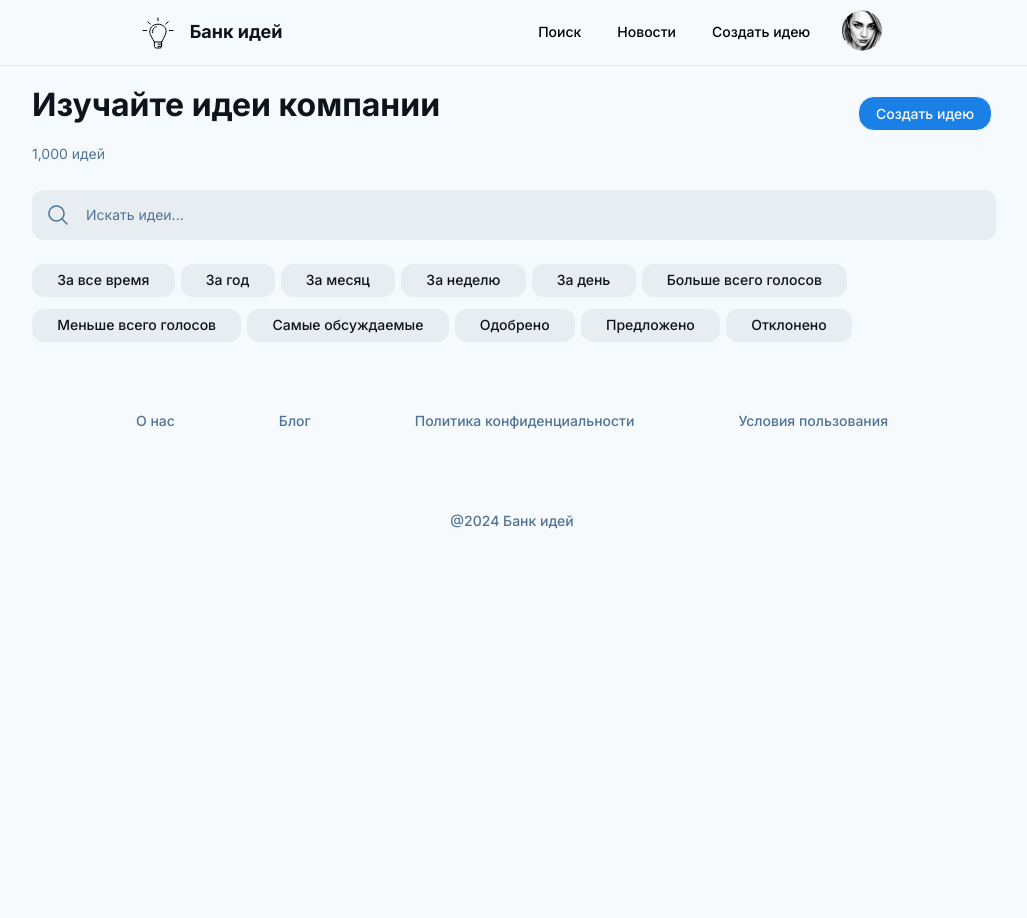
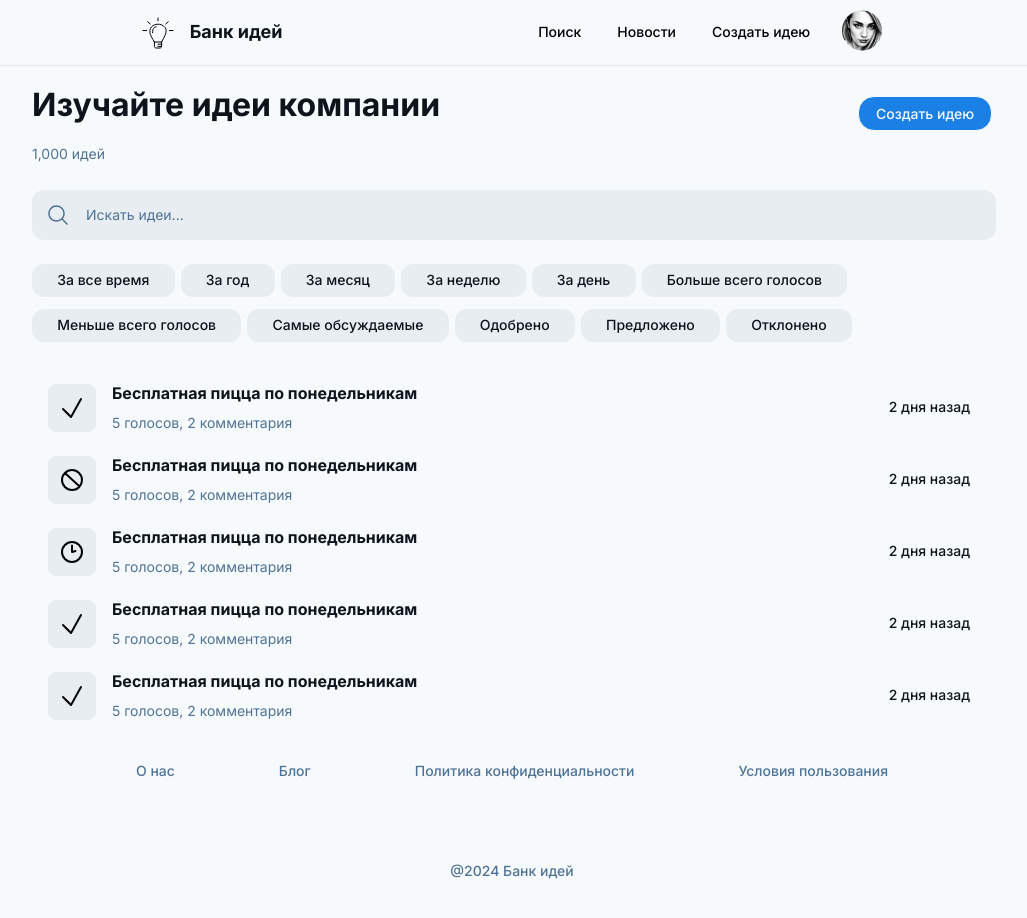
Before and after one commit to Talion220/Bank-of-ideas, a React (Vite) app: page / in a window 1280 px wide. Shown: the top 918 px of the page, without its empty margins (128-1155 px from the left). Before the commit the page ends 800 px from the top, so only its background shows below. Built offline with nearby package versions, Linux system fonts and the light colour scheme.

Commit message:
scrollable container added

```diff
--- a/src/index.scss
+++ b/src/index.scss
@@ -33,9 +33,25 @@ h3{
   font-weight: 700;
   font-size: calc(12px + 6 * (100vw / 1280));
 }
+h4{
+  margin: 0;
+
+}
 a,p,button, input{
   font-size: calc(10px + 4 * (100vw / 1280));
 }
 h1{
   font-size: calc(18px + 14 * (100vw / 1280));
 }
+
+
+::-webkit-scrollbar {
+  width: 8px;
+}
+::-webkit-scrollbar-track {
+  background: $bg-color;
+}
+::-webkit-scrollbar-thumb {
+  background: $blue-color;
+  border-radius: 12px;
+}
--- a/src/widgets/search/searchContent.jsx
+++ b/src/widgets/search/searchContent.jsx
@@ -1,5 +1,8 @@
 import searchIcon from "../../shared/images/search.svg";
 import './searchContent.scss';
+import approved from "../../shared/images/approved.svg";
+import rejected from "../../shared/images/rejected.svg";
+import proposed from "../../shared/images/proposed.svg";
 
 function SearchContent() {
   return (
@@ -28,6 +31,79 @@ function SearchContent() {
             <button>Отклонено</button>
           </form>
       </div>
+
+      <div className="scrollable-container">
+          <div className="ideaBlock">
+            <div className="ideaBlockLeft">
+              <img src={approved} alt="" />
+              <div className="ideaBlockLeftTitle">
+                <h4>Бесплатная пицца по понедельникам</h4>
+                <p>5 голосов, 2 комментария</p>
+              </div>
+            </div>
+            <p>2 дня назад</p>
+          </div>
+          <div className="ideaBlock">
+            <div className="ideaBlockLeft">
+              <img src={rejected} alt="" />
+              <div className="ideaBlockLeftTitle">
+                <h4>Бесплатная пицца по понедельникам</h4>
+                <p>5 голосов, 2 комментария</p>
+              </div>
+            </div>
+            <p>2 дня назад</p>
+          </div>
+          <div className="ideaBlock">
+            <div className="ideaBlockLeft">
+              <img src={proposed} alt="" />
+              <div className="ideaBlockLeftTitle">
+                <h4>Бесплатная пицца по понедельникам</h4>
+                <p>5 голосов, 2 комментария</p>
+              </div>
+            </div>
+            <p>2 дня назад</p>
+          </div>
+          <div className="ideaBlock">
+            <div className="ideaBlockLeft">
+              <img src={approved} alt="" />
+              <div className="ideaBlockLeftTitle">
+                <h4>Бесплатная пицца по понедельникам</h4>
+                <p>5 голосов, 2 комментария</p>
+              </div>
+            </div>
+            <p>2 дня назад</p>
+          </div>
+          <div className="ideaBlock">
+            <div className="ideaBlockLeft">
+              <img src={approved} alt="" />
+              <div className="ideaBlockLeftTitle">
+                <h4>Бесплатная пицца по понедельникам</h4>
+                <p>5 голосов, 2 комментария</p>
+              </div>
+            </div>
+            <p>2 дня назад</p>
+          </div>
+          <div className="ideaBlock">
+            <div className="ideaBlockLeft">
+              <img src={proposed} alt="" />
+              <div className="ideaBlockLeftTitle">
+                <h4>Бесплатная пицца по понедельникам</h4>
+                <p>5 голосов, 2 комментария</p>
+              </div>
+            </div>
+            <p>2 дня назад</p>
+          </div>
+          <div className="ideaBlock">
+            <div className="ideaBlockLeft">
+              <img src={approved} alt="" />
+              <div className="ideaBlockLeftTitle">
+                <h4>Бесплатная пицца по понедельникам</h4>
+                <p>5 голосов, 2 комментария</p>
+              </div>
+            </div>
+            <p>2 дня назад</p>
+          </div>
+      </div>
     </div>
   );
 }
--- a/src/widgets/search/searchContent.scss
+++ b/src/widgets/search/searchContent.scss
@@ -4,7 +4,6 @@
     max-width: 960px;
     margin: 0 auto;
     padding-top: 28px;
-    padding-bottom: 24px;
 }
 .SearchContent input{
     border: none;
@@ -40,6 +39,9 @@
   background: none;
   cursor: pointer;
 }
+.SearchContent .filters{
+    padding-bottom: 24px;
+}
 .SearchContent .filters form{
     display: flex;
     flex-wrap: wrap;
@@ -61,3 +63,35 @@
 .filterClicked{
     filter: brightness(65%);
 }
+.SearchContent .scrollable-container {
+    height: 350px;
+    overflow-y: auto;
+    // border: 1px solid #ccc;
+}
+.SearchContent .ideaBlock{
+    height: 72px;
+    display: flex;
+    justify-content: space-between;
+    align-items: center;
+}
+.SearchContent .ideaBlockLeft{
+    display: flex;
+    justify-content: left;
+}
+.SearchContent .ideaBlockLeftTitle{
+    padding-left: 16px;
+    display: flex;
+    flex-direction: column;
+    justify-content: space-between;
+}
+.SearchContent .ideaBlock img{
+    margin-left: 16px;
+}
+.SearchContent .ideaBlock p{
+    padding-right: 22px;
+    font-weight: 500;
+}
+.SearchContent .ideaBlockLeftTitle p{
+    color: $font-gray-color;
+    font-weight: 400;
+}
```
